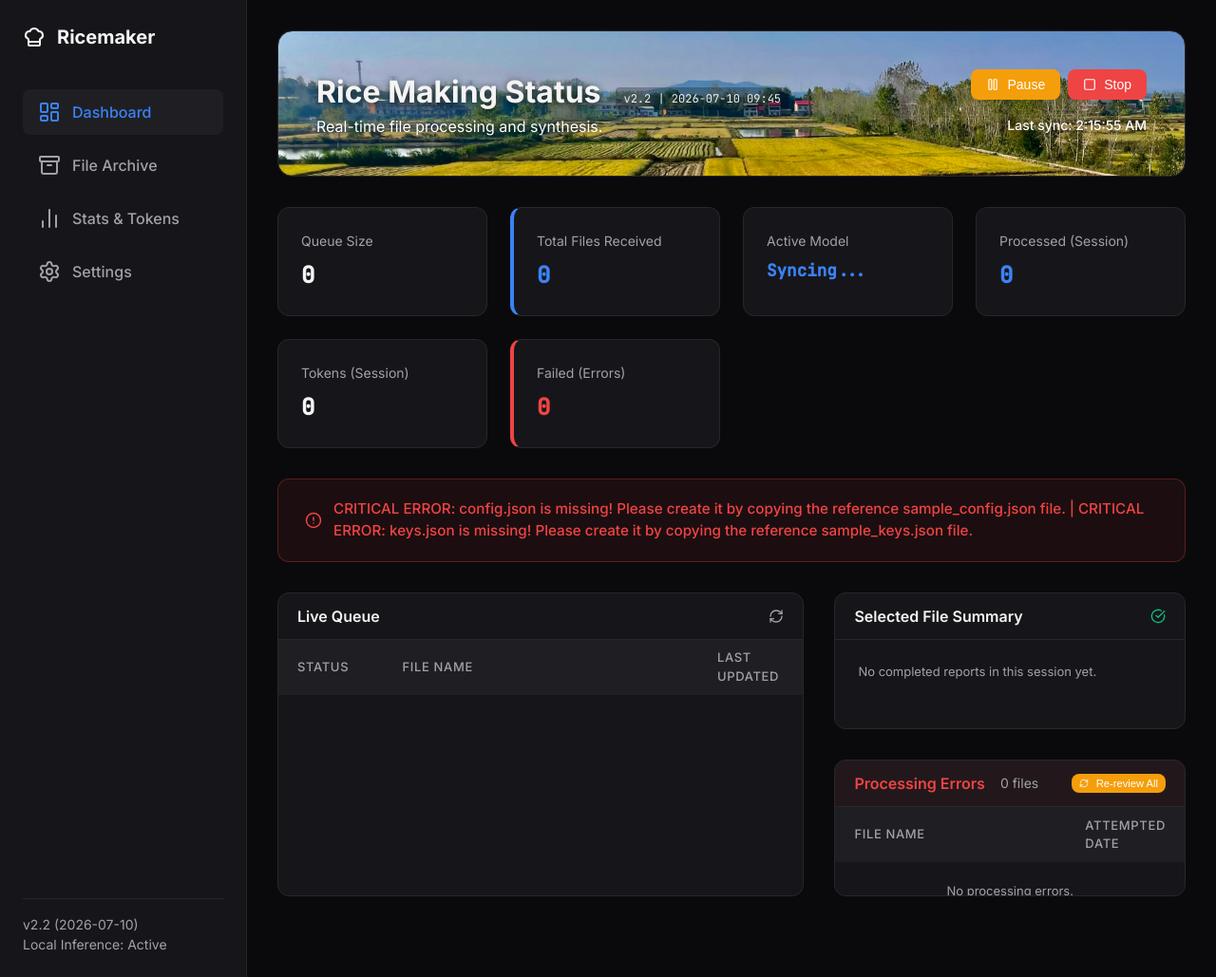
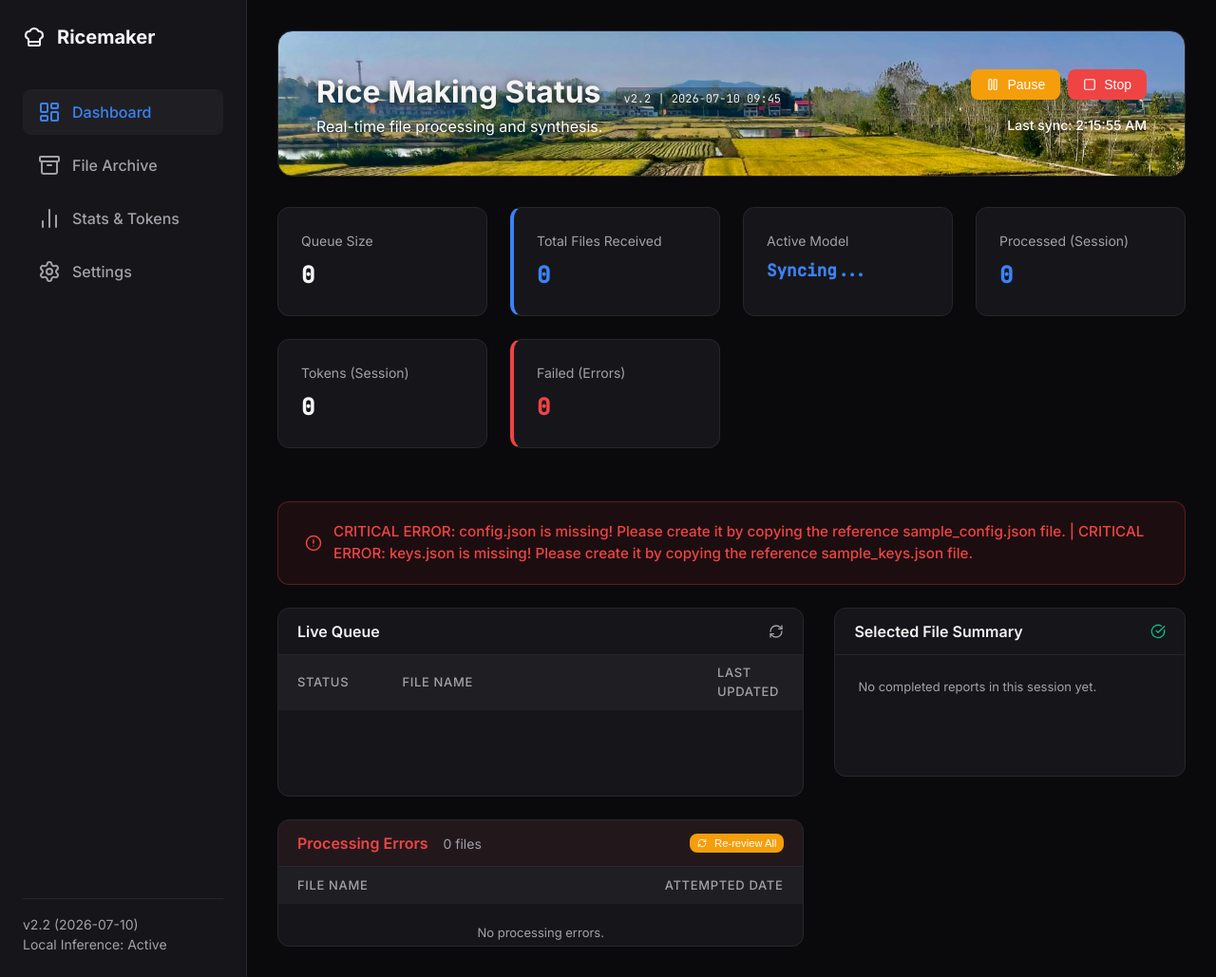
Before and after one commit to bstovej/ricemaker, a Flask app: page / in a window 1280 px wide. Shown: the whole page at 95% size. Run offline with Flask 3, Linux system fonts and the light colour scheme; data that the repository does not hold is empty.

Commit message:
Reposition Processing Errors under Live Queue, configure flex layout for dynamic proportional height adjustments on window resize

```diff
--- a/templates/index.html
+++ b/templates/index.html
@@ -110,7 +110,7 @@
             flex: 1;
             display: flex;
             flex-direction: column;
-            overflow-y: auto;
+            overflow-y: hidden;
             padding: 2rem;
         }
 
@@ -165,6 +165,7 @@
             grid-template-columns: 3fr 2fr;
             gap: 2rem;
             flex: 1;
+            min-height: 0;
         }
 
         section {
@@ -345,7 +346,7 @@
         </header>
 
         <!-- Dashboard View -->
-        <div id="view-dashboard">
+        <div id="view-dashboard" style="display: flex; flex-direction: column; flex: 1; min-height: 0; gap: 1.5rem; height: 100%;">
             <div class="stats-grid">
                 <div class="stat-card">
                     <span class="stat-label">Queue Size</span>
@@ -374,18 +375,21 @@
             </div>
 
             <!-- Status & Connection Message Banner -->
-            <div id="status-message-banner" style="display: none; margin-bottom: 2rem; padding: 1.25rem 1.75rem; border-radius: 0.75rem; font-weight: 500; font-size: 0.95rem; align-items: center; gap: 0.75rem; border: 1px solid var(--border-color); line-height: 1.5;">
+            <div id="status-message-banner" style="display: none; padding: 1.25rem 1.75rem; border-radius: 0.75rem; font-weight: 500; font-size: 0.95rem; align-items: center; gap: 0.75rem; border: 1px solid var(--border-color); line-height: 1.5;">
                 <i id="status-banner-icon" data-lucide="info" style="width: 18px; height: 18px; flex-shrink: 0;"></i>
                 <span id="status-banner-text" style="flex: 1; font-family: var(--font-main);">Syncing status...</span>
             </div>
 
-            <div class="dashboard-content">
-                <section style="max-height: 600px;">
+            <div class="dashboard-content" style="flex: 1; min-height: 0;">
+                <!-- Left Column: Live Queue + Processing Errors -->
+                <div style="display: flex; flex-direction: column; gap: 1.5rem; min-width: 0; height: 100%;">
+                    <!-- Live Queue -->
+                    <section style="flex: 1.5; display: flex; flex-direction: column; min-height: 0;">
                         <div class="section-header">
                             <h2>Live Queue</h2>
                             <i data-lucide="refresh-cw" id="sync-icon" style="width: 16px; height: 16px; cursor: pointer; color: var(--text-secondary);"></i>
                         </div>
-                    <div class="table-container" style="flex: 1; overflow-y: auto; max-height: 550px;">
+                        <div class="table-container" style="flex: 1; overflow-y: auto;">
                             <table>
                                 <thead>
                                     <tr>
@@ -401,23 +405,8 @@
                         </div>
                     </section>
 
-                <div style="display: flex; flex-direction: column; gap: 2rem; min-width: 0; max-height: 600px;">
-                    <section style="flex: 1; display: flex; flex-direction: column; min-height: 0; max-height: 280px;">
-                        <div class="section-header">
-                            <div style="display: flex; gap: 0.5rem; align-items: center;">
-                                <h2>Selected File Summary</h2>
-                            </div>
-                            <i data-lucide="check-circle" style="width: 16px; height: 16px; color: var(--status-completed);"></i>
-                        </div>
-                        <div id="latest-summary-title" style="padding: 0.75rem 1.5rem; font-weight: 700; font-family: 'JetBrains Mono', monospace; font-size: 0.8rem; border-bottom: 1px solid var(--border-color); color: var(--text-primary); display: none;">
-                            <!-- File Name injected here -->
-                        </div>
-                        <div id="latest-summary-content" style="flex: 1; padding: 1.5rem; overflow-y: auto; font-size: 0.8125rem; max-height: 220px;">
-                            <p style="color: var(--text-secondary);">No completed reports in this session yet.</p>
-                        </div>
-                    </section>
-
-                    <section style="flex: 1; display: flex; flex-direction: column; min-height: 0; max-height: 280px;">
+                    <!-- Processing Errors -->
+                    <section style="flex: 1; display: flex; flex-direction: column; min-height: 0;">
                         <div class="section-header" style="background-color: rgba(239, 68, 68, 0.05);">
                             <div style="display: flex; gap: 1rem; align-items: center;">
                                 <h2 style="color: var(--status-error);">Processing Errors</h2>
@@ -427,7 +416,7 @@
                                 <button class="btn btn-warning" style="padding: 0.25rem 0.5rem; font-size: 0.7rem;" onclick="window.rereviewAllErrors()"><i data-lucide="refresh-cw" style="width: 10px; height: 10px;"></i> Re-review All</button>
                             </div>
                         </div>
-                        <div class="table-container" style="flex: 1; overflow-y: auto; max-height: 220px;">
+                        <div class="table-container" style="flex: 1; overflow-y: auto;">
                             <table>
                                 <thead>
                                     <tr>
@@ -439,6 +428,24 @@
                                     <!-- Errors list injected here -->
                                 </tbody>
                             </table>
+                        </div>
+                    </section>
+                </div>
+
+                <!-- Right Column: Selected File Summary -->
+                <div style="display: flex; flex-direction: column; gap: 1.5rem; min-width: 0; height: 100%;">
+                    <section style="flex: 1; display: flex; flex-direction: column; min-height: 0; max-height: 50%;">
+                        <div class="section-header">
+                            <div style="display: flex; gap: 0.5rem; align-items: center;">
+                                <h2>Selected File Summary</h2>
+                            </div>
+                            <i data-lucide="check-circle" style="width: 16px; height: 16px; color: var(--status-completed);"></i>
+                        </div>
+                        <div id="latest-summary-title" style="padding: 0.75rem 1.5rem; font-weight: 700; font-family: 'JetBrains Mono', monospace; font-size: 0.8rem; border-bottom: 1px solid var(--border-color); color: var(--text-primary); display: none;">
+                            <!-- File Name injected here -->
+                        </div>
+                        <div id="latest-summary-content" style="flex: 1; padding: 1.5rem; overflow-y: auto; font-size: 0.8125rem;">
+                            <p style="color: var(--text-secondary);">No completed reports in this session yet.</p>
                         </div>
                     </section>
                 </div>
```
Lines whose indentation alone changed are shown as unchanged.
